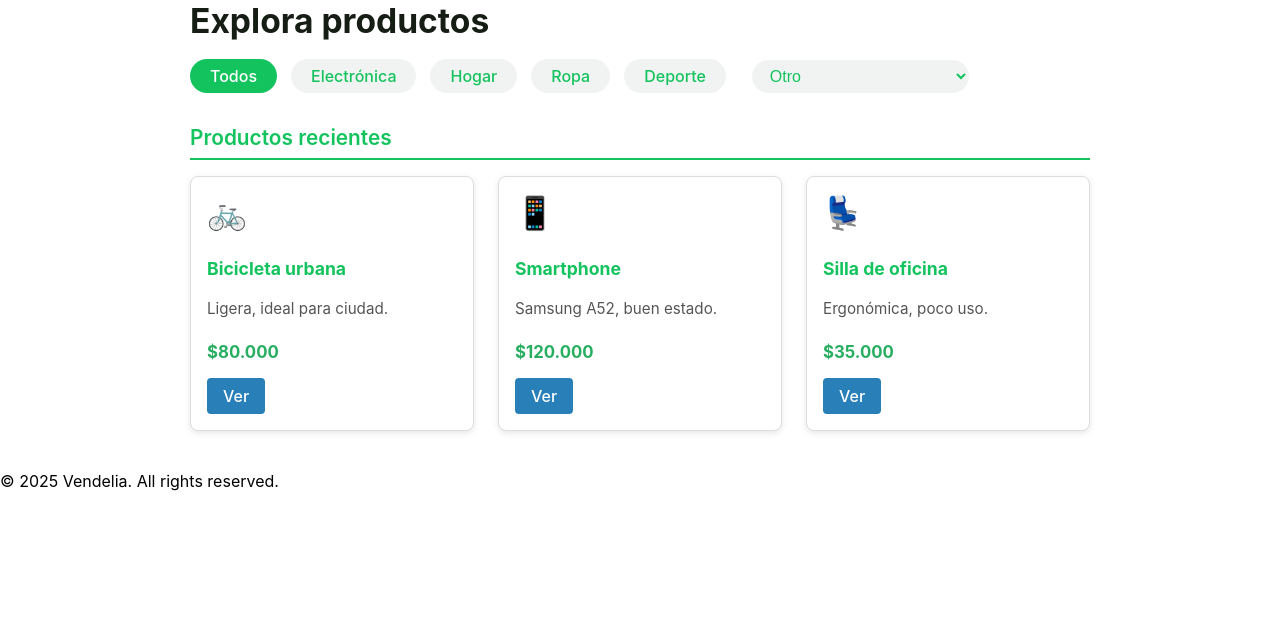
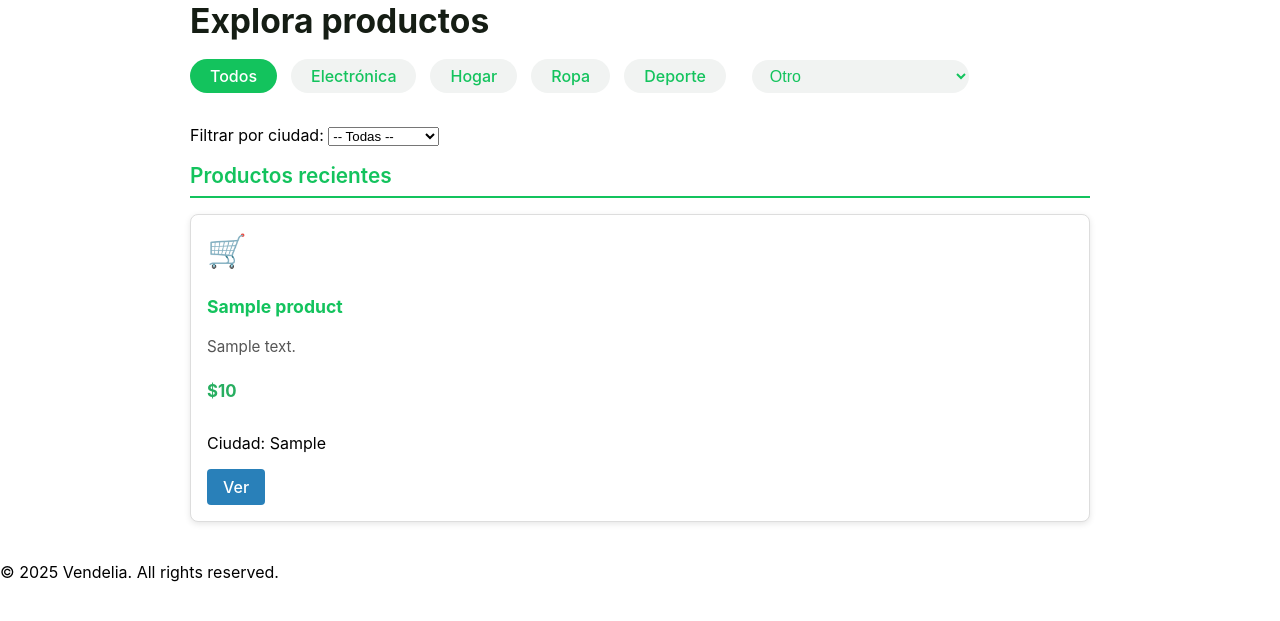
Before and after one commit to DCC-CC4401/2025-1-CC4401-grupo-12, a Django app: template vendelia/marketplace/templates/marketplace/home.html in a window 1280 px wide. Shown: the part 40-661 px from the top of the page. Run offline with Django 3.2, Linux system fonts and the light colour scheme; tables that the repository leaves empty hold one stand-in row (values such as "Sample post"); the template is opened without the code that fills it: values that come from a table or form of the project are taken from there, most other values are stand-ins (such as "Sample title", 1, 10 or a date in 2020).

Commit message:
feat: agregar filtro por ciudad en vista home

```diff
--- a/vendelia/marketplace/templates/marketplace/home.html
+++ b/vendelia/marketplace/templates/marketplace/home.html
@@ -27,35 +27,37 @@ Explora productos
         </select>
     </div>
 
-    <!-- Lista de productos -->
-    <section class="product-section">
-        <h2 class="section-title">Productos recientes</h2>
-        <div class="product-list">
-            <!-- Producto 1 -->
+<!-- 🔍 Filtro por ciudad -->
+<form method="get">
+    <label for="ciudad">Filtrar por ciudad:</label>
+    <select name="ciudad" id="ciudad" onchange="this.form.submit()">
+        <option value="">-- Todas --</option>
+        {% for ciudad in ciudades %}
+            <option value="{{ ciudad }}" {% if ciudad == ciudad_seleccionada %}selected{% endif %}>
+                {{ ciudad }}
+            </option>
+        {% endfor %}
+    </select>
+</form>
+
+<!-- 🛍️ Lista dinámica de productos -->
+<section class="product-section">
+    <h2 class="section-title">Productos recientes</h2>
+    <div class="product-list">
+        {% for producto in productos %}
             <div class="product-card">
-                <div class="product-icon">🚲</div>
-                <h3 class="product-title">Bicicleta urbana</h3>
-                <p class="product-description">Ligera, ideal para ciudad.</p>
-                <p class="product-price">$80.000</p>
-                <a href="#" class="product-button">Ver</a>
+                <div class="product-icon">🛒</div>
+                <h3 class="product-title">{{ producto.product_name }}</h3>
+                <p class="product-description">{{ producto.description }}</p>
+                <p class="product-price">${{ producto.price }}</p>
+                <p class="product-city">Ciudad: {{ producto.owner.city }}</p>
+                <a href="{% url 'product_detail' product_id=producto.id %}" class="product-button">Ver</a>
             </div>
-            <!-- Producto 2 -->
-            <div class="product-card">
-                <div class="product-icon">📱</div>
-                <h3 class="product-title">Smartphone</h3>
-                <p class="product-description">Samsung A52, buen estado.</p>
-                <p class="product-price">$120.000</p>
-                <a href="#" class="product-button">Ver</a>
-            </div>
-            <!-- Producto 3 -->
-            <div class="product-card">
-                <div class="product-icon">💺</div>
-                <h3 class="product-title">Silla de oficina</h3>
-                <p class="product-description">Ergonómica, poco uso.</p>
-                <p class="product-price">$35.000</p>
-                <a href="#" class="product-button">Ver</a>
-            </div>
-        </div>
-    </section>
+        {% empty %}
+            <p>No hay productos disponibles en esta ciudad.</p>
+        {% endfor %}
+    </div>
+</section>
+
 </main>
 {% endblock %}
```
Also changed, not shown: vendelia/marketplace/views.py (+18 -1 lines).
